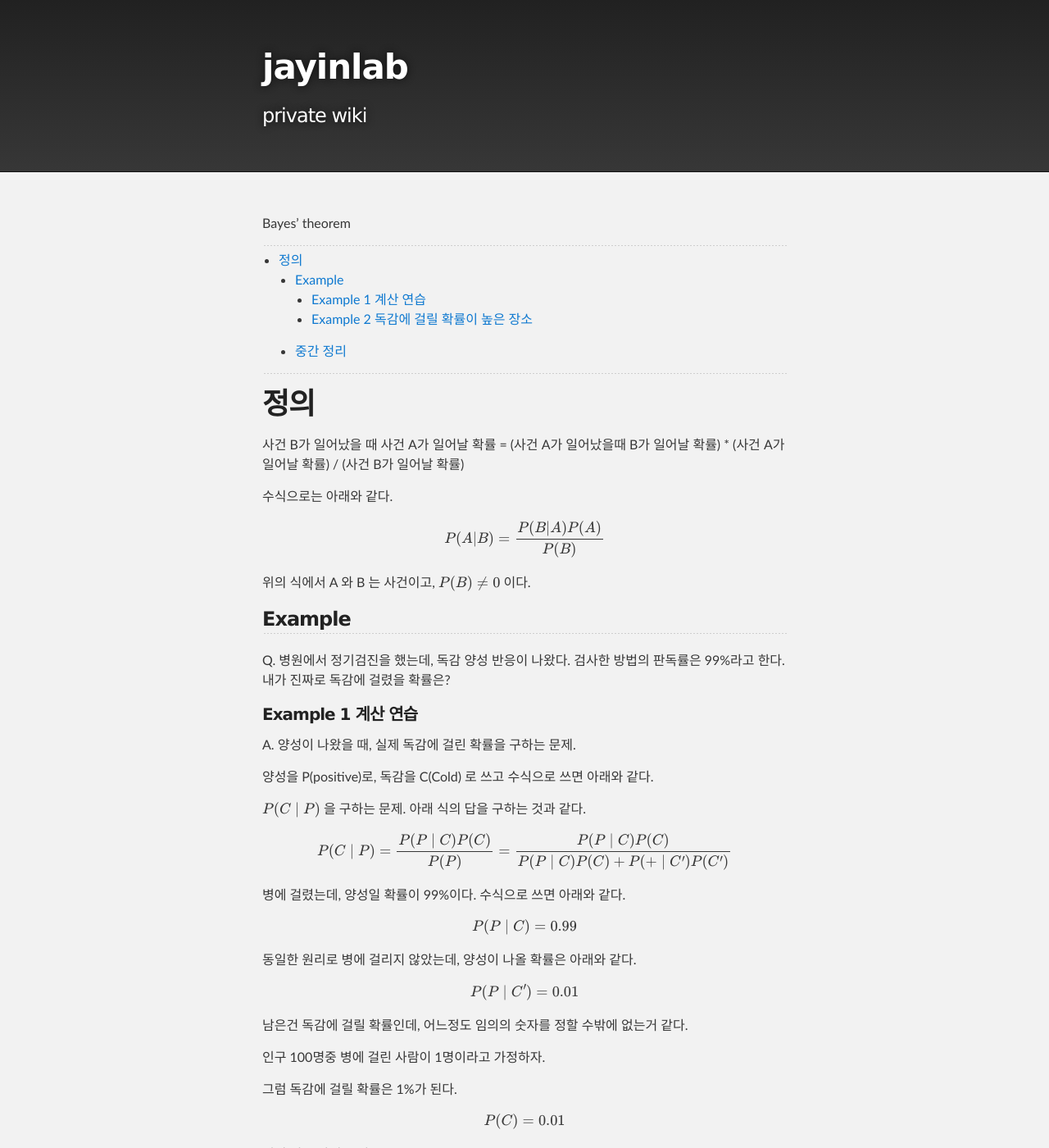
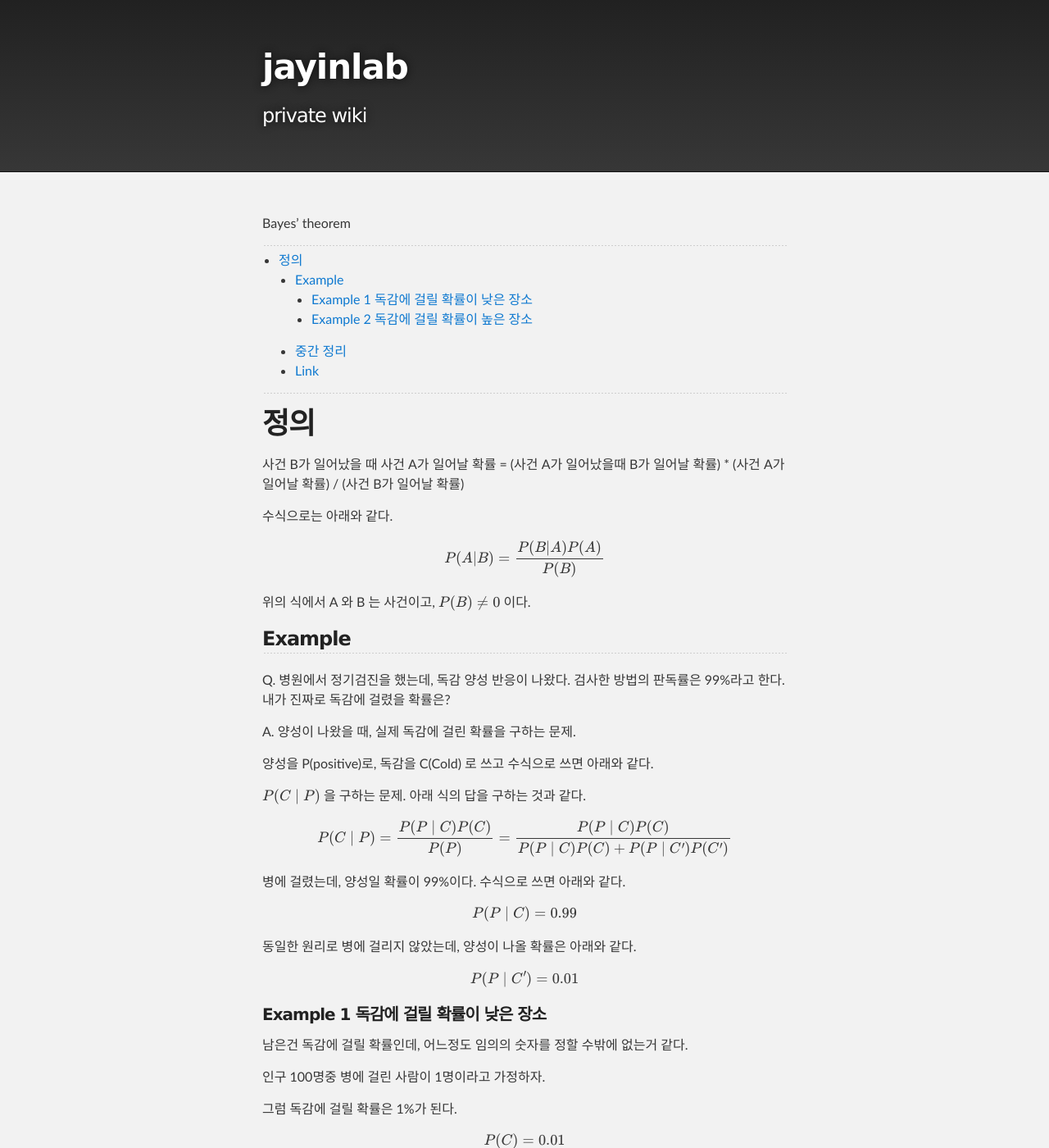
Before and after one commit to jayinlab/blog-slate-theme, a Jekyll site: the page built from _wiki/bayes_theorem.md, in a window 1280 px wide and 1400 px high. Shown: the whole window at 82% size. Built offline with Jekyll 4.4.1, drawn with Linux system fonts in a browser that asks for light colours; formulas are drawn with MathJax 3; some of the changed text lies outside the part shown.

Commit message:
update bayes theorem

```diff
--- a/_wiki/bayes_theorem.md
+++ b/_wiki/bayes_theorem.md
@@ -31,15 +31,13 @@
 
 Q. 병원에서 정기검진을 했는데, 독감 양성 반응이 나왔다. 검사한 방법의 판독률은 99%라고 한다. 내가 진짜로 독감에 걸렸을 확률은?
 
-### Example 1 계산 연습
-
 A. 양성이 나왔을 때, 실제 독감에 걸린 확률을 구하는 문제.
 
 양성을 P(positive)로, 독감을 C(Cold) 로 쓰고 수식으로 쓰면 아래와 같다.
 
 $$ P(C\mid P) $$ 을 구하는 문제. 아래 식의 답을 구하는 것과 같다.
 
-$$ P(C\mid P) = \frac{P(P \mid C)P(C)}{P(P)} = \frac{P(P \mid C)P(C)}{P(P \mid C)P(C)+P(+\mid C')P(C')} $$
+$$ P(C\mid P) = \frac{P(P \mid C)P(C)}{P(P)} = \frac{P(P \mid C)P(C)}{P(P \mid C)P(C)+P(P \mid C')P(C')} $$
 
 병에 걸렸는데, 양성일 확률이 99%이다. 수식으로 쓰면 아래와 같다.
 
@@ -48,6 +46,8 @@
 동일한 원리로 병에 걸리지 않았는데, 양성이 나올 확률은 아래와 같다.
 
 $$ P(P \mid C') = 0.01 $$
+
+### Example 1 독감에 걸릴 확률이 낮은 장소
 
 남은건 독감에 걸릴 확률인데, 어느정도 임의의 숫자를 정할 수밖에 없는거 같다.
 
@@ -80,3 +80,9 @@
 ## 중간 정리
 
 같은 문제라고 하더라도, 상황에 따라 계산 결과가 달라진다는 결론을 내릴 수 있겠다.
+
+이 '상황'을 일컬어 [Prior](https://en.wikipedia.org/wiki/Prior_probability)라고 말하는 것 같다. (맞게 이해했는지 모르겠다)
+
+## Link
+
+[Understand Bayesian Prior and Posterior Distributions](https://stats.stackexchange.com/questions/58564/help-me-understand-bayesian-prior-and-posterior-distributions)
```
